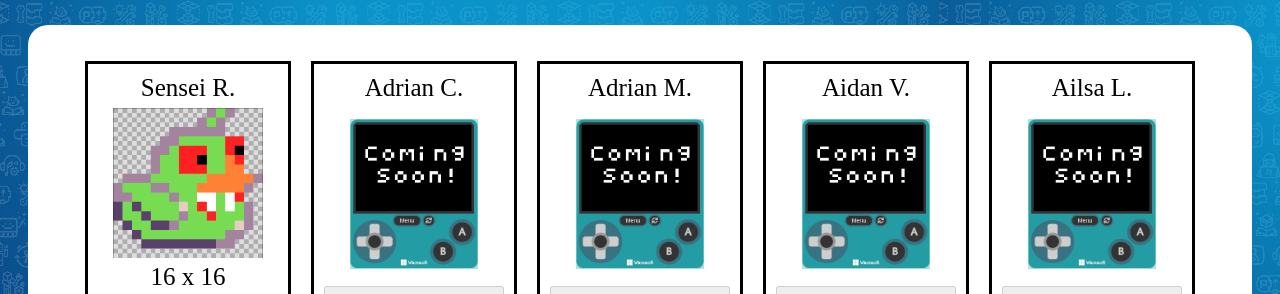
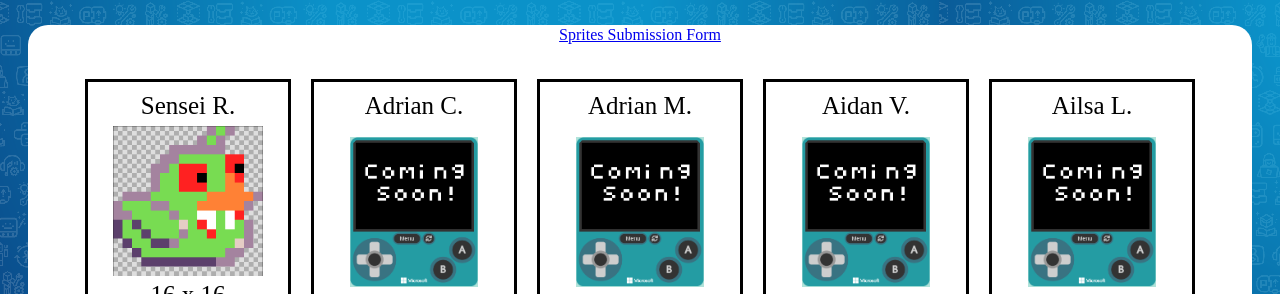
Before and after one commit to CodeNinjasMurrieta/CodeNinjasMurrieta.github.io, a plain HTML site: page sprites.html in a window 1280 px wide. Shown: the part 480-774 px from the top of the page. Drawn offline with Linux system fonts and the light colour scheme.

Commit message:
Update sprites.html

```diff
--- a/sprites.html
+++ b/sprites.html
@@ -26,6 +26,8 @@
 
 		<div class="blog_area">
 			<div class="blog">
+				<a href="https://docs.google.com/forms/d/e/1FAIpQLScCuaHkyhulH9_P3gncyUGiTSOKPghrxqSSWUVtSao5IShmog/viewform?usp=dialog">Sprites Submission Form</a>
+
 				<div class="sprites_area" id="sprite_area" style="display: inline-block; padding: 10px; margin: 15px">
 
 
```
